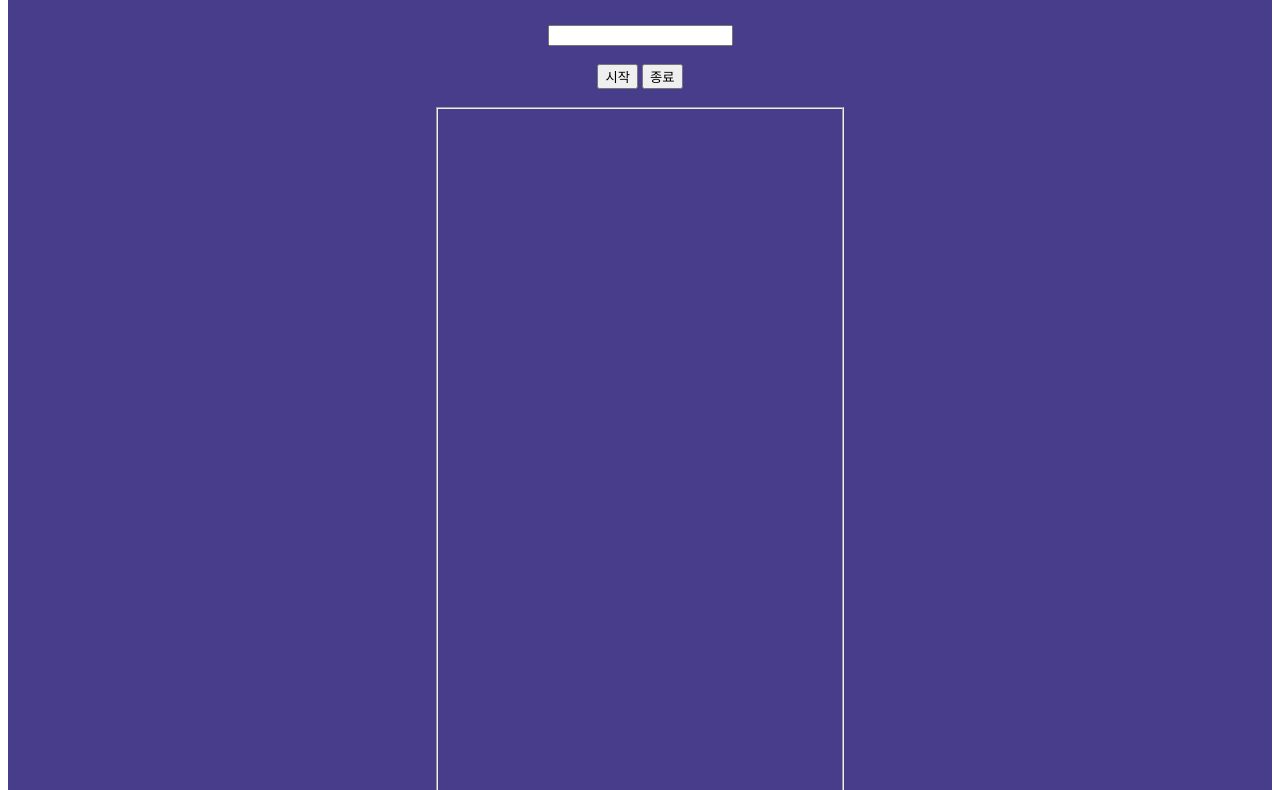
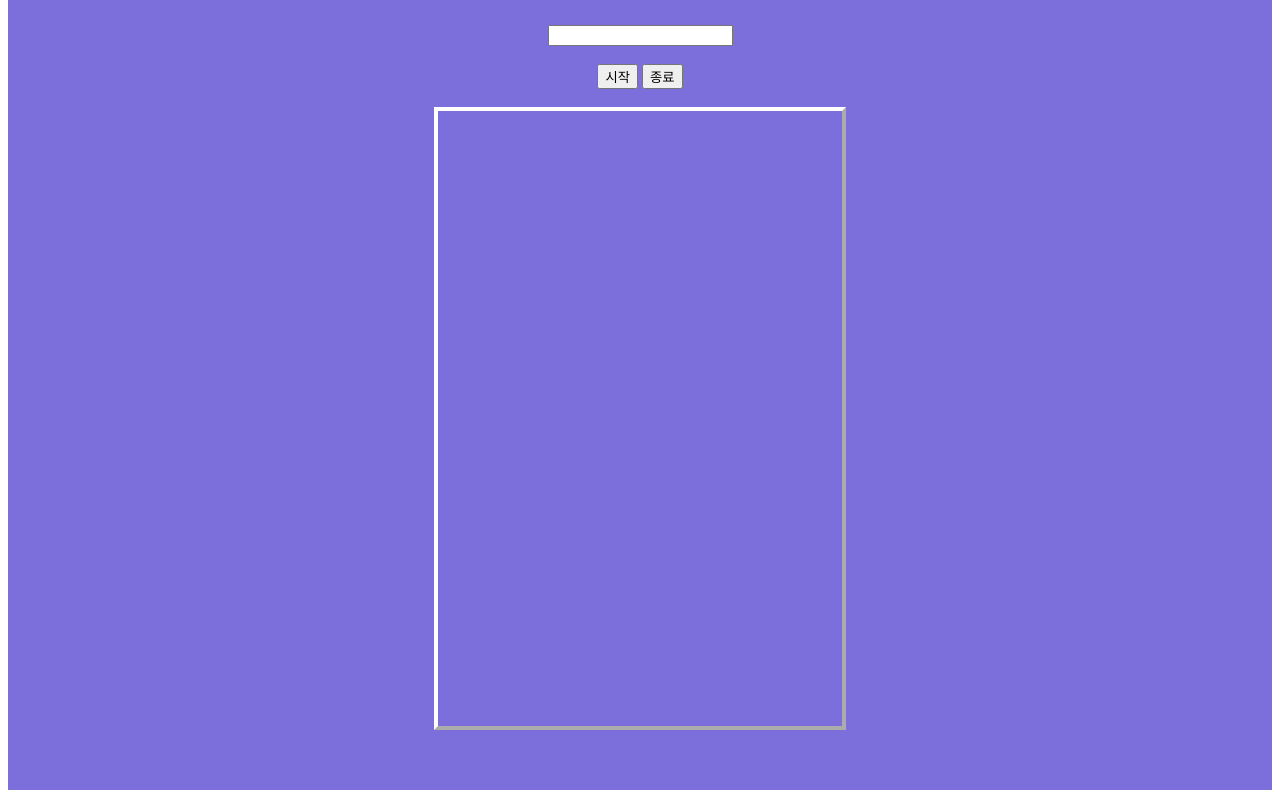
Before and after one commit to sunyoring/JavaScript-basic, a plain HTML site: page STUDYNOTE/index.html in a window 1280 px wide. Shown: the part 117-907 px from the top of the page. Drawn offline with Linux system fonts and the light colour scheme.

Commit message:
2021-07-25

```diff
--- a/STUDYNOTE/study.js
+++ b/STUDYNOTE/study.js
@@ -5,5 +5,6 @@ function start() {
     var field = document.getElementById("field");
 
         field.innerHTML += "* "+text + "<br>";
+        localStorage.setItem(text);
 
 }
--- a/STUDYNOTE/todo.css
+++ b/STUDYNOTE/todo.css
@@ -4,14 +4,17 @@
 .wrap{
     width: 100%;
     height: 1300px;
-    background-color: darkslateblue;
+    background-color: rgb(124, 110, 219);
     position: relative;
     text-align: center;
+    color: white;
+    font-size: 1em;
 }
 
 
 fieldset{
     display: inline-block;
     width: 30%;
-    height: 900px;
+    height: 600px;
+    border: 4px outset white ;
 }
```
